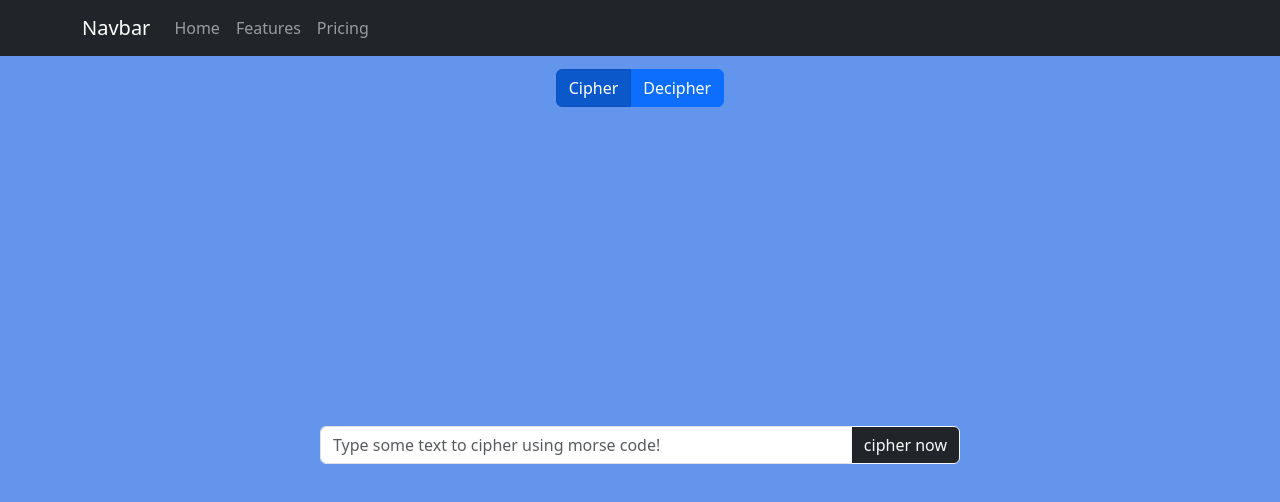
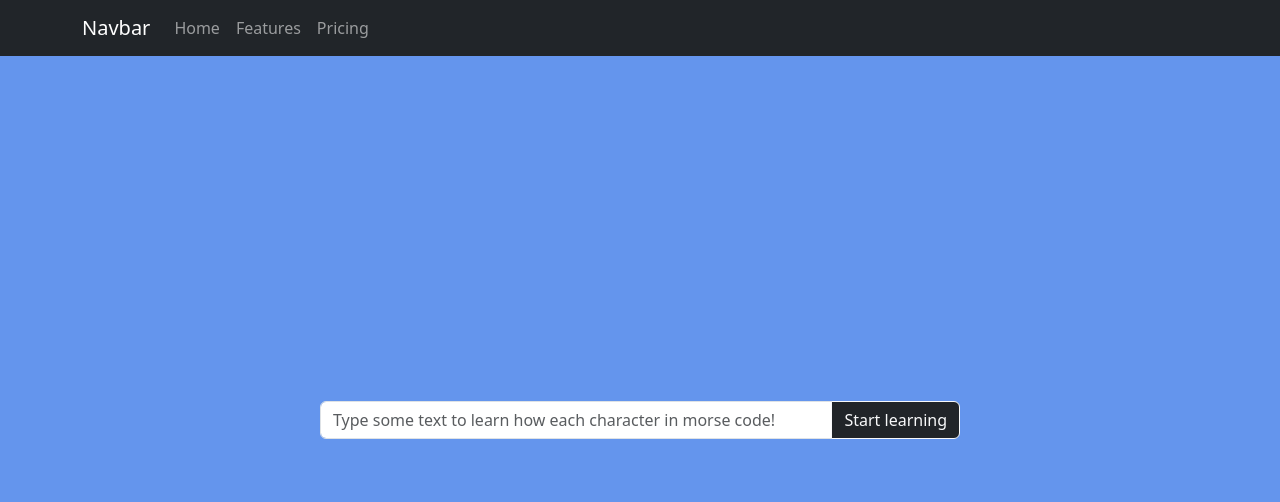
Before and after one commit to Wiz-Omar/morse-learner, a React (Create React App) app: page / in a window 1280 px wide. Shown: the top 502 px of the page. Built offline with nearby package versions, Linux system fonts and the light colour scheme.

Commit message:
removed unused fields

```diff
--- a/src/components/MainPage.tsx
+++ b/src/components/MainPage.tsx
@@ -1,5 +1,4 @@
 import React, { useState } from 'react';
-import { ButtonToolbar, ToggleButtonGroup, ToggleButton, Button } from 'react-bootstrap';
 import { Header } from './Header';
 import { InputField } from './InputField';
 import { Footer } from './Footer';
@@ -17,18 +16,9 @@ export const MainPage: React.FC<Props> = () => {
   const [cipheredText, setCipheredText] = useState<string>('');
   const [popupShow, setPopupShow] = useState<boolean>(false);
   const [cipherKey, setCipherKey] = useState<string>('');
-  //const [learningKey, setLearningKey] = useState<string>('');
-  //const [decodedText, setDecodedText] = useState<string>('');
   const [learnTokens, setLearnTokens] = useState<string[]>([]);
   const [showLearner, setShowLearner] = useState<boolean>(false);
   const [shareLink, setShareLink] = useState<string>('');
-
-  const onStartLearning = () => {
-    const tokens = cipheredText.trim().split(/\s+/).filter(Boolean);
-    setLearnTokens(tokens);
-    setShowLearner(true);
-    setPopupShow(false);
-  };
 
   const callCipher = async (text: string) => {
     const key = generateKey(6);
@@ -53,16 +43,10 @@ export const MainPage: React.FC<Props> = () => {
 
   };
 
-  const callDecipher = (text: string) => {
-    setCipheredText(text);
-    setPopupShow(true);
-  };
-
   const onDecipher = (key: string) => {
     const cleanKey = key.trim().toUpperCase();
     const decoded = decode(cipheredText, cleanKey);
 
-    setDecodedText(decoded);
     setLearnTokens(textToMorseTokens(decoded));
     setPopupShow(false);
     setShowLearner(true);
@@ -70,81 +54,18 @@ export const MainPage: React.FC<Props> = () => {
     return decoded;
   };
 
-  const toggleMode = () => {
-    setMode((prev) => (prev === Modes.Cipher ? Modes.Decipher : Modes.Cipher));
-  };
-
-  const downloadOutput = () => {
-    const blob = new Blob([cipheredText], { type: 'text/plain' });
-    const link: HTMLAnchorElement = document.createElement('a');
-    link.href = URL.createObjectURL(blob);
-    link.download = 'encodedText.txt';
-    link.click();
-  };
-
-  const handleFileUpload = (event: React.ChangeEvent<HTMLInputElement>) => {
-    const file = event.target.files?.[0];
-    if (!file) return;
-
-    const reader = new FileReader();
-    reader.onload = (e) => {
-      const text = e.target?.result as string;
-      setCipheredText(text);
-      setPopupShow(true);
-    };
-    reader.readAsText(file);
-  };
-
   return (
     <div id="outerDiv">
       <Header />
 
-      <div id="toggleButtonsDiv">
-        <ButtonToolbar>
-          <ToggleButtonGroup
-            type="radio"
-            name="options"
-            value={mode === Modes.Cipher ? 1 : 2}
-            onChange={toggleMode}
-          >
-            <ToggleButton id={'1'} value={1}>
-              Cipher
-            </ToggleButton>
-            <ToggleButton id={'2'} value={2}>
-              Decipher
-            </ToggleButton>
-          </ToggleButtonGroup>
-        </ButtonToolbar>
-      </div>
-
       {mode !== Modes.Learn && (
         <InputField
           key={mode}
-          onSubmitFunction={mode === Modes.Cipher ? callCipher : callDecipher}
+          onSubmitFunction={callCipher}
           className="inputFieldWrapper"
-          placeHolder={
-            mode === Modes.Cipher
-              ? 'Type some text to cipher using morse code!'
-              : 'Paste some ciphered morse code to decipher and learn!'
-          }
-          buttonText={mode === Modes.Cipher ? 'cipher now' : 'decipher now'}
+          placeHolder={'Type some text to learn how each character in morse code!'}
+          buttonText={'Start learning'}
         />
-      )}
-
-      {mode === Modes.Decipher && (
-        <div style={{ display: 'block' }} className="inputFieldWrapper">
-          <p>or</p>
-          <input
-            type="file"
-            accept=".txt"
-            id="fileUpload"
-            style={{ display: 'none' }}
-            onChange={handleFileUpload}
-          />
-          <Button variant="outline-warning" onClick={() => document.getElementById('fileUpload')?.click()}>
-            Upload ciphered .txt file
-          </Button>
-        </div>
       )}
 
       <Popup
--- a/src/components/MorseLearner.tsx
+++ b/src/components/MorseLearner.tsx
@@ -1,4 +1,3 @@
-// src/components/MorseLearner.tsx
 import React, { useEffect, useMemo, useState } from 'react';
 import { Alert, Badge, Button, Card, Col, Container, ProgressBar, Row } from 'react-bootstrap';
 import { MorseTreePipeline } from './MorseTreePipeline';
--- a/src/components/MorseTreePipeline.tsx
+++ b/src/components/MorseTreePipeline.tsx
@@ -8,7 +8,6 @@ type MorseTreePipelineProps = {
 };
 
 const SVG_WIDTH = 1200;
-const SVG_HEIGHT_BASE = 220;
 const TOP_MARGIN = 34;
 const LEVEL_GAP = 86;
 const PADDING_X = 72;
```
